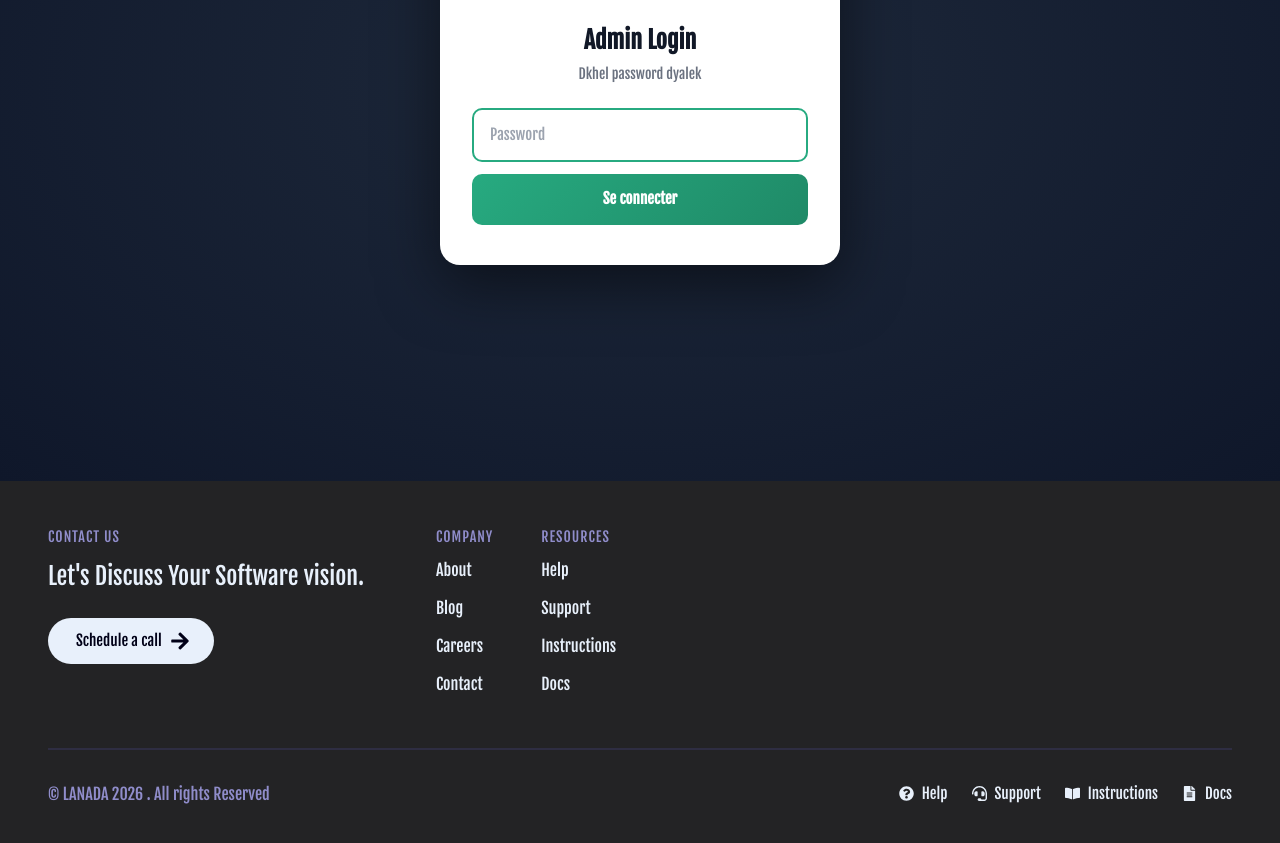
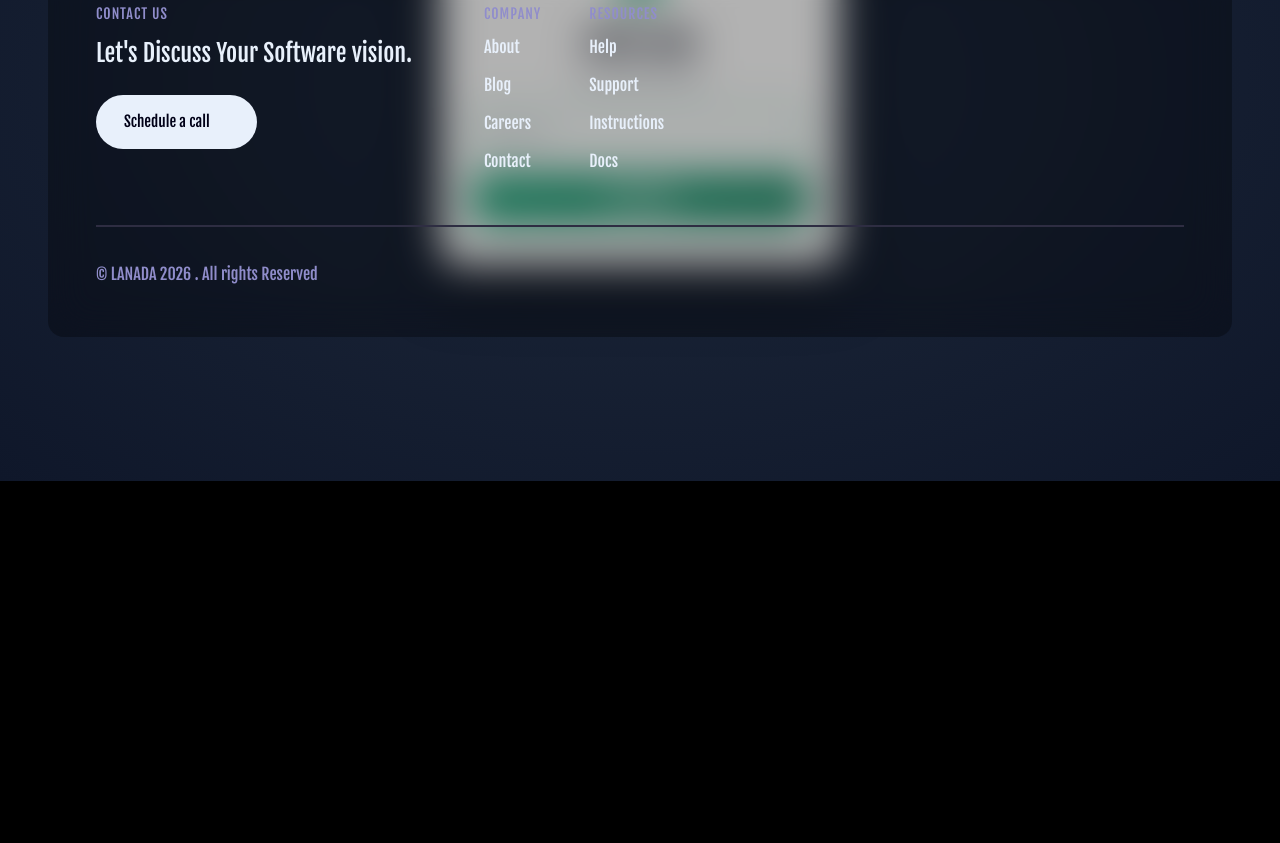
Before and after one commit to Abdoab49/ecommerce-frontend, a React (Create React App) app: page /admin in a window 1280 px wide. Shown: the part 405-1248 px from the top of the page. After the commit the page ends 886 px from the top, so only its background shows below. Built offline with nearby package versions, Linux system fonts and the light colour scheme; some icons are missing; a web font is replaced by a local one.

Commit message:
Footer: fixed design with Font Awesome

```diff
--- a/src/Components/Footer/Footer.css
+++ b/src/Components/Footer/Footer.css
@@ -2,13 +2,21 @@
 @import url("https://fonts.googleapis.com/css2?family=Poppins:wght@400;600;900&display=swap");
 
 .footer-wrapper {
-    background: #232325;
+    position: fixed;
+    left: 48px;
+    bottom: 58px;
+    right: 48px;
+    padding: 48px;
+    border-radius: 16px;
+    background: rgb(0 0 0 / 30%);
+    backdrop-filter: blur(20px);
+    font-family: 'Poppins', sans-serif;
     color: #e8f0fb;
-    font-family: "Poppins", sans-serif;
-    padding: 48px;
-    position: relative;
-    width: 100%;
-    margin-top: auto; /* ✅ Bash yb9a ltaht f les pages li fihom 9lila dyal content */
+    z-index: 1000;
+}
+
+.footer-wrapper :root {
+    --color-primary: #908dcb;
 }
 
 * {
@@ -122,34 +130,24 @@
     display: flex;
     justify-content: flex-end;
     gap: 16px;
-    font-size: 15px;
+    font-size: 20px;
 }
 
-.footer-wrapper .social-links {
-    display: flex;
-    gap: 24px;
-}
-
-.footer-wrapper .social-links a {
-    display: flex;
-    align-items: center;
-    gap: 8px;
-    text-decoration: none;
-    color: #e8f0fb;
+.footer-wrapper .socials i {
+    cursor: pointer;
     transition: color 0.3s;
 }
 
-.footer-wrapper .social-links a i {
-    font-size: 18px;
-}
-
-.footer-wrapper .social-links a:hover {
+.footer-wrapper .socials i:hover {
     color: #908dcb;
 }
 
 /* ✅ Responsive */
 @media (max-width: 734px) {
     .footer-wrapper {
+        left: 20px;
+        right: 20px;
+        bottom: 20px;
         padding: 24px;
     }
     .footer-wrapper .top {
@@ -164,6 +162,12 @@
 }
 
 @media (max-width: 440px) {
+    .footer-wrapper {
+        left: 10px;
+        right: 10px;
+        bottom: 10px;
+        padding: 16px;
+    }
     .footer-wrapper .bottom {
         flex-direction: column-reverse;
         gap: 16px;
@@ -185,9 +189,4 @@
     .footer-wrapper .socials {
         justify-content: center;
     }
-    .footer-wrapper .social-links {
-        flex-direction: column;
-        align-items: center;
-        gap: 12px;
-    }
 }
--- a/src/Components/Footer/Footer.jsx
+++ b/src/Components/Footer/Footer.jsx
@@ -1,23 +1,10 @@
 // src/Components/Footer/Footer.jsx
 import React from 'react';
 import { useNavigate } from 'react-router-dom';
-import {
-  FaQuestionCircle,
-  FaHeadset,
-  FaBookOpen,
-  FaFileAlt,
-  FaArrowRight
-} from 'react-icons/fa';
 import './Footer.css';
 
 const Footer = () => {
   const navigate = useNavigate();
-
-  // ✅ Had l'function katbiyn alert mli tkliki 3la chi link mashi mawjoud
-  const handleLinkClick = (e, pageName) => {
-    e.preventDefault();
-    alert(`📄 ${pageName} page is coming soon!`);
-  };
 
   return (
     <footer className="footer-wrapper">
@@ -28,7 +15,7 @@ const Footer = () => {
           <button onClick={() => navigate('/contact')}>
             Schedule a call
             <span className="symbols">
-              <FaArrowRight />
+              <i className="fa-solid fa-arrow-right"></i>
             </span>
           </button>
         </div>
@@ -37,19 +24,19 @@ const Footer = () => {
           <ul>
             <li>
               <h2>Company</h2>
-              <a href="#" onClick={(e) => handleLinkClick(e, 'About')}>About</a>
-              <a href="#" onClick={(e) => handleLinkClick(e, 'Blog')}>Blog</a>
-              <a href="#" onClick={(e) => handleLinkClick(e, 'Careers')}>Careers</a>
-              <a href="#" onClick={(e) => handleLinkClick(e, 'Contact')}>Contact</a>
+              <a href="#">About</a>
+              <a href="#">Blog</a>
+              <a href="#">Careers</a>
+              <a href="#">Contact</a>
             </li>
           </ul>
           <ul>
             <li>
               <h2>Resources</h2>
-              <a href="#" onClick={(e) => handleLinkClick(e, 'Help')}>Help</a>
-              <a href="#" onClick={(e) => handleLinkClick(e, 'Support')}>Support</a>
-              <a href="#" onClick={(e) => handleLinkClick(e, 'Instructions')}>Instructions</a>
-              <a href="#" onClick={(e) => handleLinkClick(e, 'Docs')}>Docs</a>
+              <a href="#">Help</a>
+              <a href="#">Support</a>
+              <a href="#">Instructions</a>
+              <a href="#">Docs</a>
             </li>
           </ul>
         </div>
@@ -59,25 +46,12 @@ const Footer = () => {
         <div className="left">
           <p>&copy; LANADA 2026 . All rights Reserved</p>
         </div>
+        {/* ✅ Hna drna les icons dyal social media (Font Awesome) */}
         <div className="right socials">
-          <div className="social-links">
-            <a href="#" onClick={(e) => handleLinkClick(e, 'Help')} title="Help">
-              <FaQuestionCircle />
-              <span>Help</span>
-            </a>
-            <a href="#" onClick={(e) => handleLinkClick(e, 'Support')} title="Support">
-              <FaHeadset />
-              <span>Support</span>
-            </a>
-            <a href="#" onClick={(e) => handleLinkClick(e, 'Instructions')} title="Instructions">
-              <FaBookOpen />
-              <span>Instructions</span>
-            </a>
-            <a href="#" onClick={(e) => handleLinkClick(e, 'Docs')} title="Docs">
-              <FaFileAlt />
-              <span>Docs</span>
-            </a>
-          </div>
+          <i className="fa-brands fa-facebook"></i>
+          <i className="fa-brands fa-twitter"></i>
+          <i className="fa-brands fa-discord"></i>
+          <i className="fa-brands fa-linkedin"></i>
         </div>
       </div>
     </footer>
```
